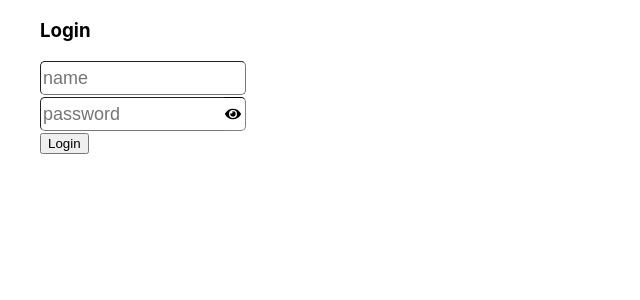
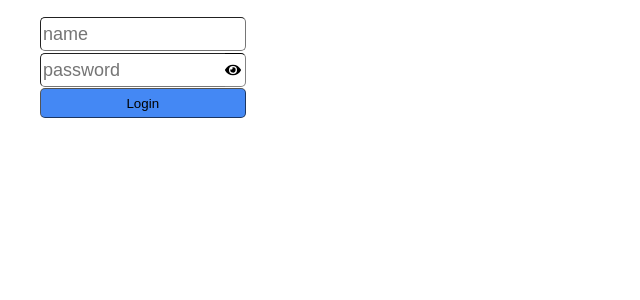
Before and after one commit to keeykeey/multi_project_task_manager, a React (Create React App) app in the folder app/frontend/: page /login in a window 1280 px wide. Shown: the top 300 px of the page, without its empty margins (0-640 px from the left). Built offline with nearby package versions, Linux system fonts and the light colour scheme; the HTML template or start-up script is replaced by a standard one.

Commit message:
ログイン画面の書き換え

```diff
--- a/app/frontend/src/Login.tsx
+++ b/app/frontend/src/Login.tsx
@@ -15,6 +15,7 @@ interface InputForm {
     password: string;
 }
 
+function Login(){
     const cssRow:React.CSSProperties={
         display:'flex',
         flexDirection:'row'
@@ -51,9 +52,19 @@ const cssEyeDiv:React.CSSProperties={
 
     const cssEye:React.CSSProperties={
         margin:'8px 0px 8px auto',
+        cursor:'pointer',
     }
 
-function Login(){
+    const cssLoginButton:React.CSSProperties={
+        width:205.5,
+        height:30,
+        borderRadius:'5px',
+        borderWidth:'1px 1px 1px 1px',
+        borderColor:'#000000 #30303099 #30303099 #000000',
+        backgroundColor:'#4488f4'
+    }
+
+
     const [userName,setUserName] = useState<string>('testuser1')
     const [userPassword,setUserPassword] = useState<string>('pwoftest1')
     const [pwHiding,setPwHiding] = useState<boolean>(true)
@@ -108,7 +119,6 @@ function Login(){
     return(
         <div>
             <ul>
-                <h3>Login</h3>
                 <input style={cssTextInput}
                        onChange={(e)=>handleInputForm(e,'name')}
                        placeholder='name'/><br/>
@@ -121,7 +131,7 @@ function Login(){
                     {pwHiding?<FaEye style={cssEye} onClick={handlePwHiding}/>:<FaEyeSlash style={cssEye} onClick={handlePwHiding}/>}
                   </div>
                 </div>
-                <button onClick={userLogin}>Login</button>
+                <button style={cssLoginButton} onClick={userLogin}>Login</button>
             </ul>
 
         </div>
```
Lines whose indentation alone changed are shown as unchanged.
